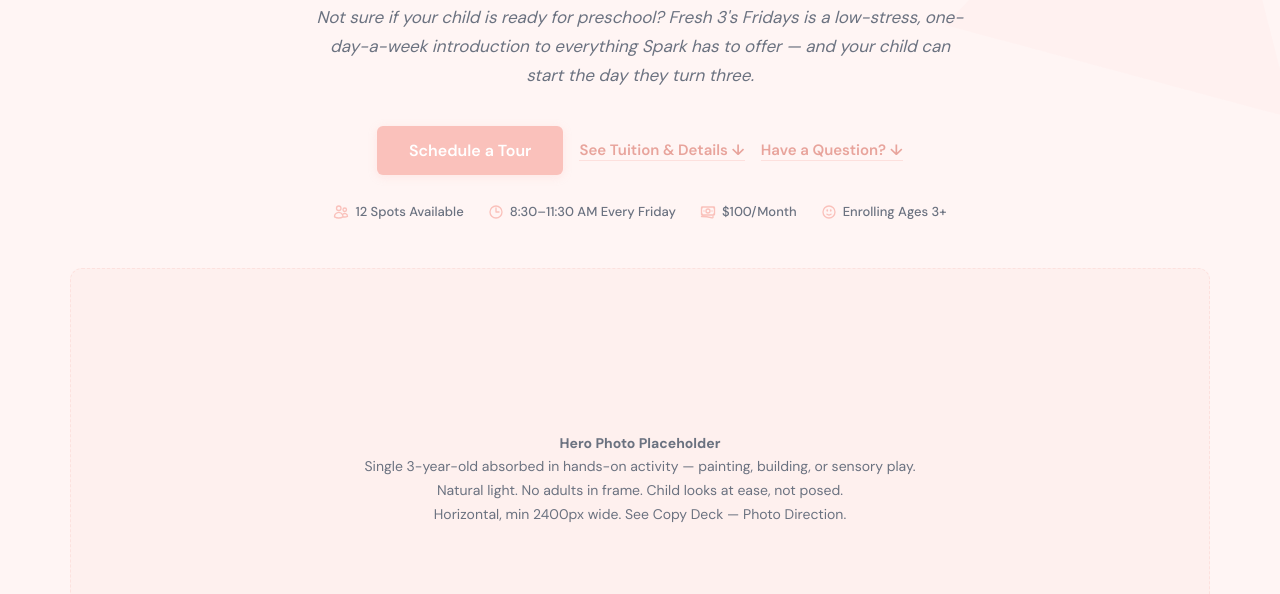
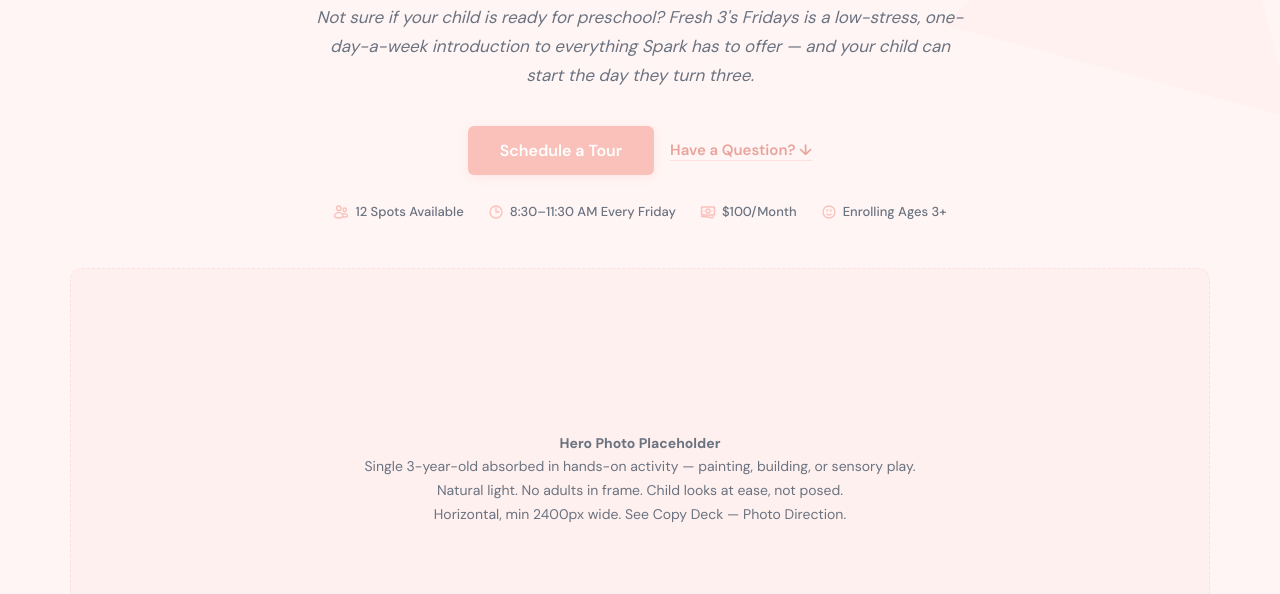
Before and after one commit to steveo8998/Spark-Website, a plain HTML site: page Fresh_3s_Fridays_Colorful_Redesign.html in a window 1280 px wide. Shown: the part 203-797 px from the top of the page. Drawn offline with nearby package versions, Linux system fonts and the light colour scheme.

Commit message:
Add files via upload

```diff
--- a/Fresh_3s_Fridays_Colorful_Redesign.html
+++ b/Fresh_3s_Fridays_Colorful_Redesign.html
@@ -1406,7 +1406,6 @@
 
     <div class="sp-hero-ctas">
       <a href="/schedule-a-tour/" class="sp-btn-gold" data-cta-type="primary" data-cta-text="Schedule a Tour - Hero">Schedule a Tour</a>
-      <a href="#tuition-enrollment" class="sp-hero-secondary" data-cta-type="secondary" data-cta-text="See Tuition Details - Hero">See Tuition &amp; Details &darr;</a>
       <a href="#question-form" class="sp-hero-secondary" data-cta-type="secondary" data-cta-text="Have a Question - Hero">Have a Question? &darr;</a>
     </div>
 
```
